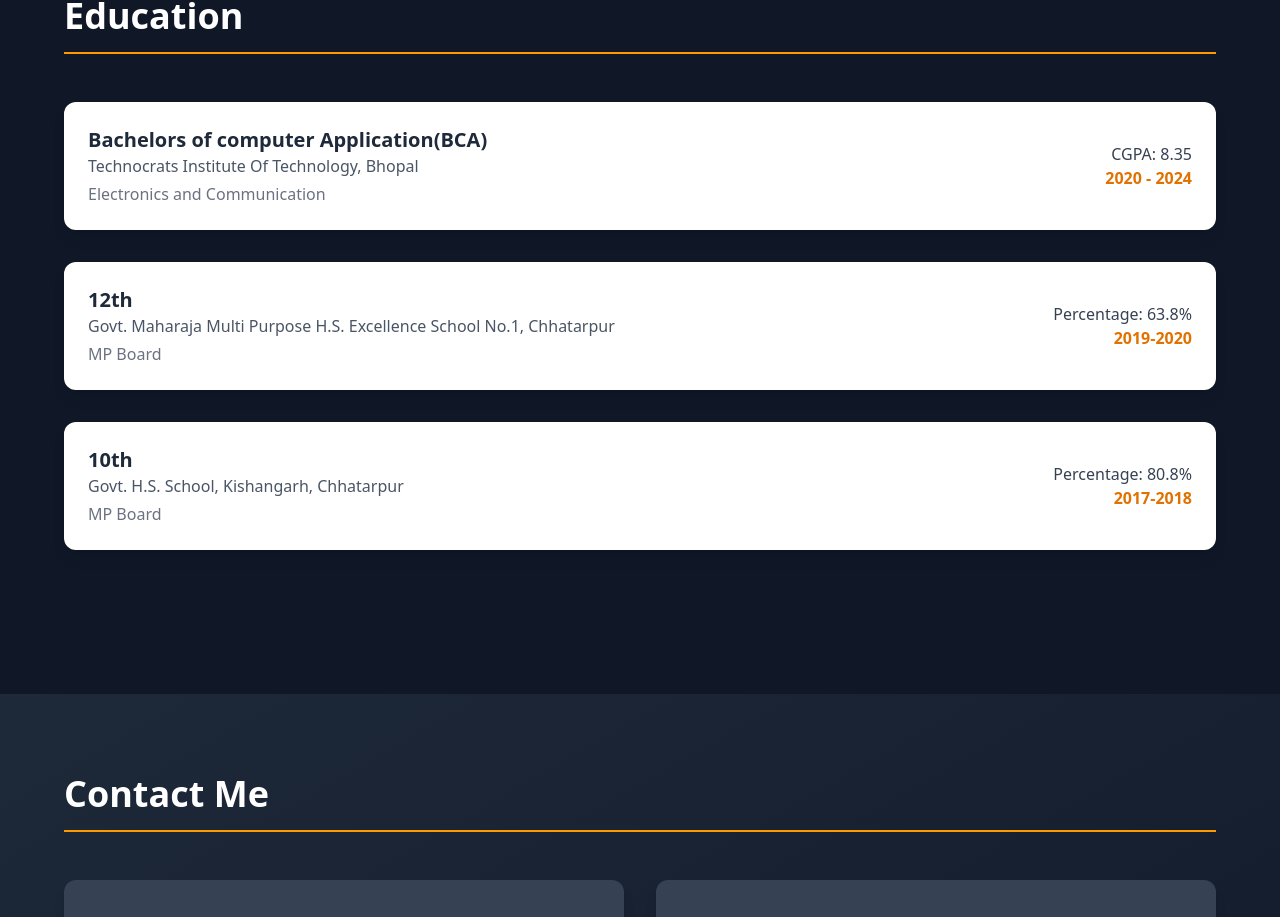
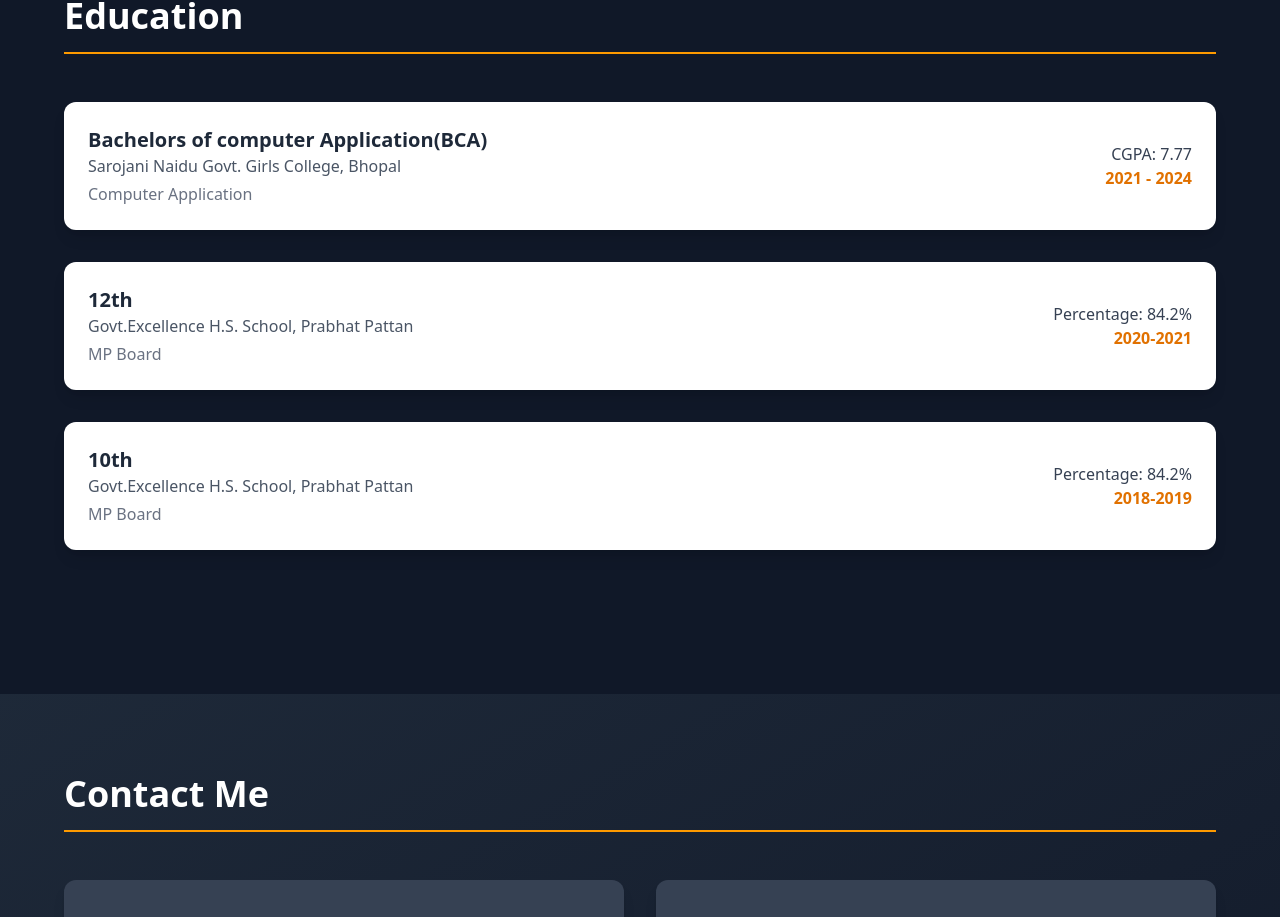
Before and after one commit to RupaliTekade/portfolio, a React (Vite) app: page / in a window 1280 px wide. Shown: the part 2892-3809 px from the top of the page. Built offline with nearby package versions, Linux system fonts and the light colour scheme.

Commit message:
education_changes

```diff
--- a/src/components/Education.jsx
+++ b/src/components/Education.jsx
@@ -10,24 +10,24 @@ const Education = () => {
   const educationData = [
     {
       degree: "Bachelors of computer Application(BCA)",
-      institution: "Technocrats Institute Of Technology, Bhopal",
-      field: "Electronics and Communication",
-      score: "CGPA: 8.35",
-      year: "2020 - 2024"
+      institution: "Sarojani Naidu Govt. Girls College, Bhopal",
+      field: "Computer Application",
+      score: "CGPA: 7.77",
+      year: "2021 - 2024"
     },
     {
       degree: "12th",
-      institution: "Govt. Maharaja Multi Purpose H.S. Excellence School No.1, Chhatarpur",
+      institution: "Govt.Excellence H.S. School, Prabhat Pattan",
       field: "MP Board",
-      score: "Percentage: 63.8%",
-      year: "2019-2020"
+      score: "Percentage: 84.2%",
+      year: "2020-2021"
     },
     {
       degree: "10th",
-      institution: "Govt. H.S. School, Kishangarh, Chhatarpur",
+      institution: "Govt.Excellence H.S. School, Prabhat Pattan",
       field: "MP Board",
-      score: "Percentage: 80.8%",
-      year: "2017-2018"
+      score: "Percentage: 84.2%",
+      year: "2018-2019"
     }
   ];
 
```
